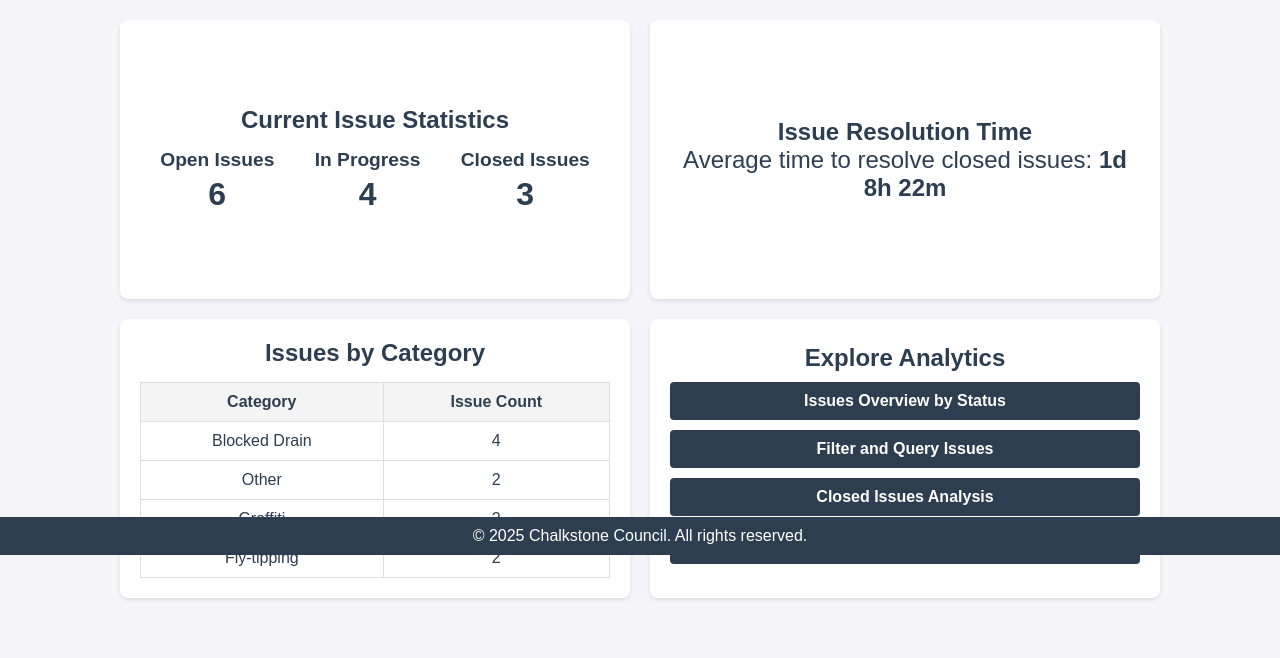
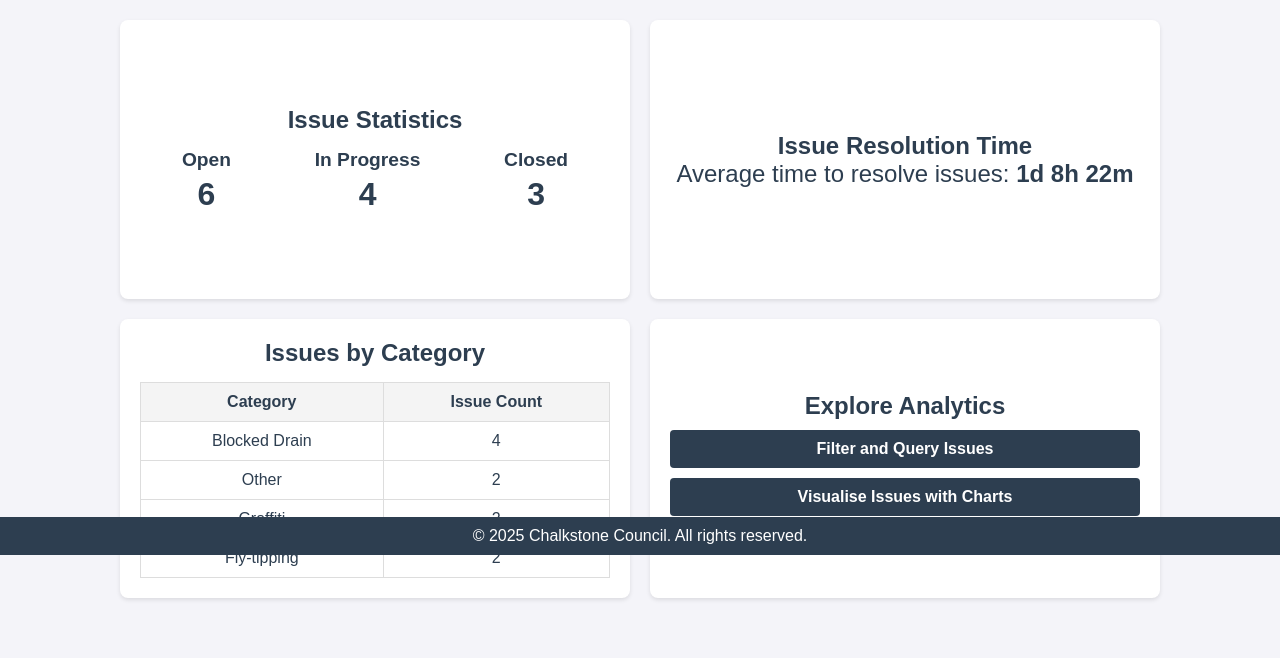
Before and after one commit to ECM3432/Chalkstone-Council, a Django app: page /analytics/ in a window 1280 px wide. Shown: the part 245-903 px from the top of the page. Run offline with Django 5.2, Linux system fonts and the light colour scheme; data comes from the database, SQL or seed files in the repository.

Commit message:
Reword Analytics page

```diff
--- a/analytics/templates/analytics/index.html
+++ b/analytics/templates/analytics/index.html
@@ -17,10 +17,10 @@
 <main class="dashboard-grid">
     <!-- Grid 1: Current Issue Statistics -->
     <section class="dashboard-section" id="grid1">
-        <h2>Current Issue Statistics</h2>
+        <h2>Issue Statistics</h2>
         <div class="stats">
             <div class="stat-item">
-                <h3>Open Issues</h3>
+                <h3>Open</h3>
                 <p>{{ open_issues_count }}</p>
             </div>
             <div class="stat-item">
@@ -28,7 +28,7 @@
                 <p>{{ in_progress_issues_count }}</p>
             </div>
             <div class="stat-item">
-                <h3>Closed Issues</h3>
+                <h3>Closed</h3>
                 <p>{{ closed_issues_count }}</p>
             </div>
         </div>
@@ -38,7 +38,7 @@
     <section class="dashboard-section" id="grid2">
         <h2>Issue Resolution Time</h2>
         <p class="resolution-info">
-            Average time to resolve closed issues: <strong>{{ avg_resolution_time }}</strong>
+            Average time to resolve issues: <strong>{{ avg_resolution_time }}</strong>
         </p>
     </section>
 
@@ -71,9 +71,7 @@
     <section class="dashboard-section" id="grid4">
         <h2>Explore Analytics</h2>
         <ul class="analytics-links">
-            <li><a href="{% url 'analytics_stats' %}" class="button">Issues Overview by Status</a></li>
             <li><a href="{% url 'analytics_filter' %}" class="button">Filter and Query Issues</a></li>
-            <li><a href="{% url 'analytics_issues' %}" class="button">Closed Issues Analysis</a></li>
             <li><a href="{% url 'analytics_charts' %}" class="button">Visualise Issues with Charts</a></li>
         </ul>
     </section>
```
